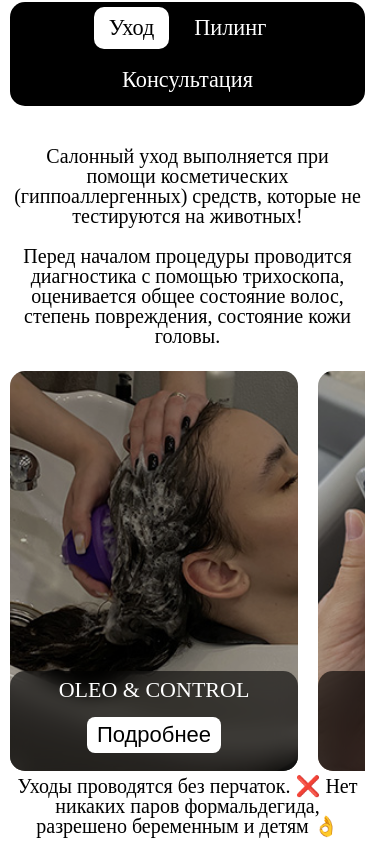
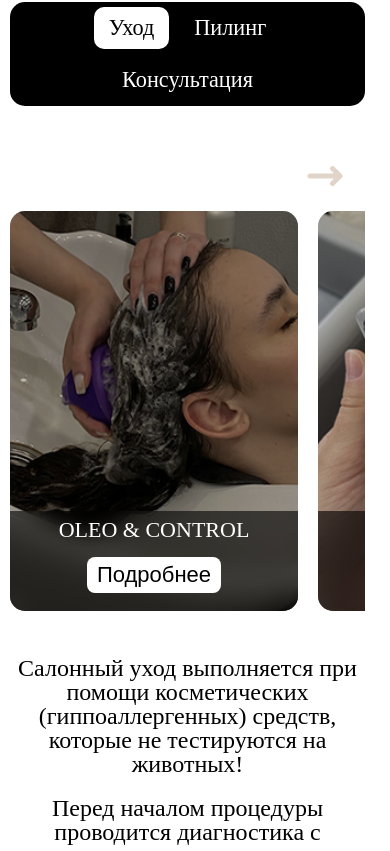
Before and after one commit to 7lad48/hair, a Next.js app: page / in a window 390 px wide. Shown: the part 1863-2714 px from the top of the page. Built offline with nearby package versions, Linux system fonts and the light colour scheme.

Commit message:
cards before modal

```diff
--- a/app/page.scss
+++ b/app/page.scss
@@ -40,7 +40,7 @@
 //  padding-top: 20px;
 //}
 .accordionInfo{
-  margin-bottom: 20px;
-  font-size: 20px;
+  margin-top: 20px;
+  font-size: 24px;
   text-align: center;
 }
--- a/app/page.tsx
+++ b/app/page.tsx
@@ -13,7 +13,8 @@ import {DragableMenu} from "@/components/DragableMenu/DragableMenu";
 const careState = {
     headInfo: 'Салонный уход выполняется при помощи косметических (гиппоаллергенных) средств, которые не тестируются на животных!',
     info: 'Перед началом процедуры проводится диагностика с помощью трихоскопа, оценивается общее состояние волос, степень повреждения, состояние кожи головы.',
-    footerInfo: 'Уходы проводятся без перчаток. ❌ Нет никаких паров формальдегида, разрешено беременным и детям 👌',
+    footerInfo: '❌ Нет никаких паров формальдегида, разрешено беременным и детям 👌',
+    footerInfo2: 'Уходы проводятся без перчаток.',
     cares: [
         {name: 'OLEO & CONTROL',
         description: 'Направлен на восстановление дисульфидных связей, уход на глубокое увлажнение, отлично подойдёт блонду, натуральным / тонким/ спутанным волосам👌 увлажнение волоса, уплотнение',
@@ -80,10 +81,12 @@ const careState = {
 export default function Home() {
     return (
         <div className={`wrapper accordionItems`}>
+
+            <DragableMenu cares={careState.cares}/>
             <p className={'accordionInfo'}>{careState.headInfo}</p>
             <p className={'accordionInfo'}>{careState.info}</p>
-            <DragableMenu cares={careState.cares}/>
             <p className={'accordionInfo'}>{careState.footerInfo}</p>
+            <p className={'accordionInfo'}>{careState.footerInfo2}</p>
         </div>
     );
 }
--- a/components/DragableMenu/DragableMenu.module.scss
+++ b/components/DragableMenu/DragableMenu.module.scss
@@ -1,7 +1,11 @@
 .carousel{
-  cursor: grab;
+  margin: 20px 0 50px 0;
+  @media (max-width: 1230px){
+    margin: 0 0 40px 0;
+  }
   overflow: hidden;
   .innerCarousel{
+    cursor: grab;
     justify-content: space-around;
     display: inline-flex;
     min-width: 100%;
@@ -17,7 +21,7 @@
       &:hover{
         &:before{
           background-color: rgba(0, 0, 0, 0.15);
-          box-shadow: 0px 2px 5px 0px rgba(0,0,0, 1);
+          //box-shadow: 0px 1px 5px 0px rgba(0,0,0, 1);
         }
         & > .carouselItem__info > .carouselItem__button{
           color: rgba(51, 51, 51, 0.9);
@@ -50,7 +54,7 @@
         width: 100%;
         height: 25%;
         text-align: center;
-        border-radius: 15px;
+        border-radius: 0 0 15px 15px;
         display: flex;
         flex-direction: column;
         align-items: center;
@@ -68,3 +72,16 @@
   }
 
 }
+
+.svg{
+  fill: #e1d5c9;
+  position: relative;
+  left:0;
+  height: 60px;
+  margin-left: auto;
+  align-items: flex-end;
+  display: none;
+  @media (max-width: 1230px){
+    display: flex;
+  }
+}
--- a/components/DragableMenu/DragableMenu.tsx
+++ b/components/DragableMenu/DragableMenu.tsx
@@ -15,15 +15,38 @@ type PropsType = {
 export const DragableMenu = ({cares}: PropsType) => {
     const carousel = useRef(null);
     return (
-        <motion.div className={styles.carousel} ref={carousel} whileTap={{cursor: 'grabbing'}}>
-            <motion.div drag='x' dragConstraints={carousel} className={styles.innerCarousel}>
+        <motion.div className={styles.carousel} ref={carousel}>
+            <motion.svg
+                viewBox="0 0 24 24"
+                className={styles.svg}
+                initial={{x: 0}}
+                animate={{
+                    x: [-10, 10, -10]
+                }}
+                transition={{
+                    duration: 2,
+                    repeat: Infinity,
+                    repeatType: 'reverse',
+                    repeatDelay: 5,
+                    ease: 'easeInOut',
+                }}
+            >
+                <path
+                    d="m18.707 12.707-3 3a1 1 0 0 1-1.414-1.414L15.586 13H6a1 1 0 0 1 0-2h9.586l-1.293-1.293a1 1 0 0 1 1.414-1.414l3 3a1 1 0 0 1 0 1.414z"
+                    data-name="Right"/>
+            </motion.svg>
+            <motion.div drag='x' dragConstraints={carousel} className={styles.innerCarousel}
+                        whileTap={{cursor: 'grabbing'}}>
                 {
                     cares.map((care, index) => {
                         return <div className={styles.carouselItem}>
                             <img src={care.imageAfter} alt="service image"/>
                             <div className={styles.carouselItem__info}>
                                 <p>{care.name}</p>
-                            <button onClick={()=>{alert('clicked:' + index)}} className={styles.carouselItem__button}>Подробнее</button>
+                                <button onClick={() => {
+                                    alert('clicked:' + index)
+                                }} className={styles.carouselItem__button}>Подробнее
+                                </button>
                             </div>
                         </div>
                     })
--- a/components/ImagesCarousel/ImagesCarousel.scss
+++ b/components/ImagesCarousel/ImagesCarousel.scss
@@ -17,6 +17,8 @@
     object-fit: cover;
     padding: 0 10px;
     cursor: default;
+    border-radius: 30px;
+    pointer-events: none;
   }
 }
 
```
Lines whose indentation alone changed are shown as unchanged.
